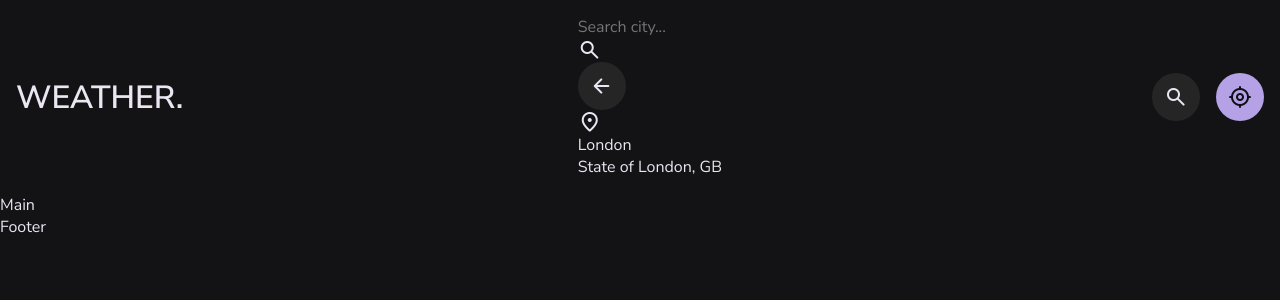
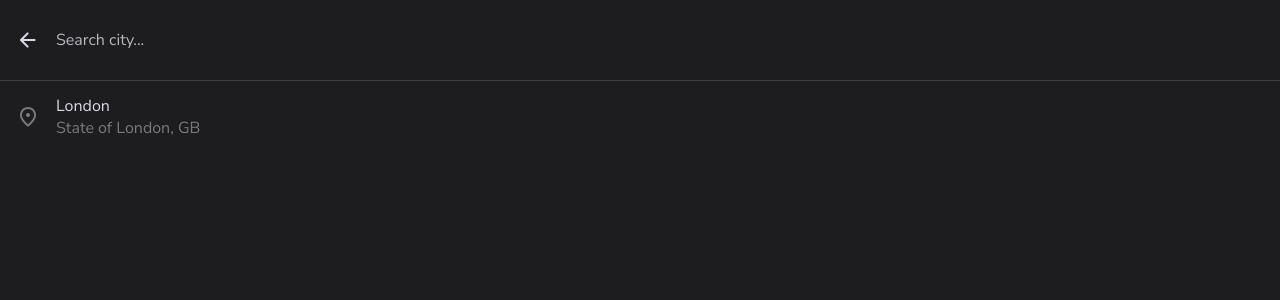
Before and after one commit to RavinduKavinda/weather-app, a React (Create React App) app: page / in a window 1280 px wide. Shown: the top 300 px of the page. Built offline with nearby package versions, Linux system fonts and the light colour scheme.

Commit message:
searching view styles

```diff
--- a/src/components/Header/Header.jsx
+++ b/src/components/Header/Header.jsx
@@ -9,7 +9,7 @@ const Header = () => {
           WEATHER.
         </h1>
 
-        <div className="search-view">
+        <div className="search-view active">
 
           <div className="search-wrapper">
             <input
--- a/src/components/Header/header.css
+++ b/src/components/Header/header.css
@@ -23,3 +23,110 @@
 .header .btn-primary{
     padding-inline: 12px;
     }
+
+/* Search View Styles*/
+.search-view {
+    position: fixed;
+    top: 0;
+    left: 0;
+    width: 100%;
+    height: 100vh;
+    height: 100svh; /*mobiles*/
+    background-color: var(--surface);
+    color: var(--on-surface);
+    clip-path: circle(4% at calc(100% - 102px) 5%);
+    opacity: 0;
+    visibility: hidden;
+    z-index: 4;
+    transition: clip-path 500ms ease;
+    }
+
+.search-view.active {
+    opacity: 1;
+    visibility: visible;
+    clip-path: circle(130% at 73% 5%);
+}
+
+.search-wrapper {
+    position: relative;
+    border-block-end: 1px solid var(--outline);
+}
+
+.search-wrapper::before {
+    content: "";
+    position: absolute;
+    top: 50%;
+    transform: translate(-50%);
+    right: 16px;
+    width: 24px;
+    height: 24px;
+    border: 3px solid var(--on-surface);
+    border-block-start-color: transparent;
+    border-radius: var(--radius-circle);
+    animation: loading 500ms linear infinite;
+    display: none;
+}
+
+@keyframes loading {
+    0% {transform: translateY(-50%) rotate(0);}
+    100% {transform: translateY(-50%) rotate(1turn);}
+}
+
+.search-wrapper:has(.searching)::before {
+    display: block;
+}
+
+.search-feild {
+    height: 80px;
+    line-height: 80px;
+    padding-inline: 56px 16px;
+    outline: none;
+}
+
+.search-feild::placeholder {
+    color: var(--on-surface-variant-2);
+}
+
+.search-feild::-webkit-search-cancel-button {
+    display: none;
+}
+
+.search-wrapper .leading-icon {
+    position: absolute;
+    top: 50%;
+    left: 28px;
+    transform: translate(-50%, -50%);
+}
+
+.search-wrapper > .m-icon {
+    display: none;
+}
+
+.search-wrapper .icon-btn {
+    background-color: transparent;
+    box-shadow: none;
+}
+
+.search-view .view-list {
+    padding-block: 8px 16px;
+}
+
+.search-view .view-item {
+    position: relative;
+    height: 56px;
+    display: flex;
+    justify-content: flex-start;
+    align-items: center;
+    gap: 16px;
+    padding-inline: 16px 24px;
+}
+
+.search-view .view-item :is(.m-icon, .item-subtitle) {
+    color: var(--on-surface-variant);
+}
+
+.search-view .view-item .item-link {
+    position: absolute;
+    inset: 0;
+    box-shadow: none;
+}
```
Lines whose indentation alone changed are shown as unchanged.
